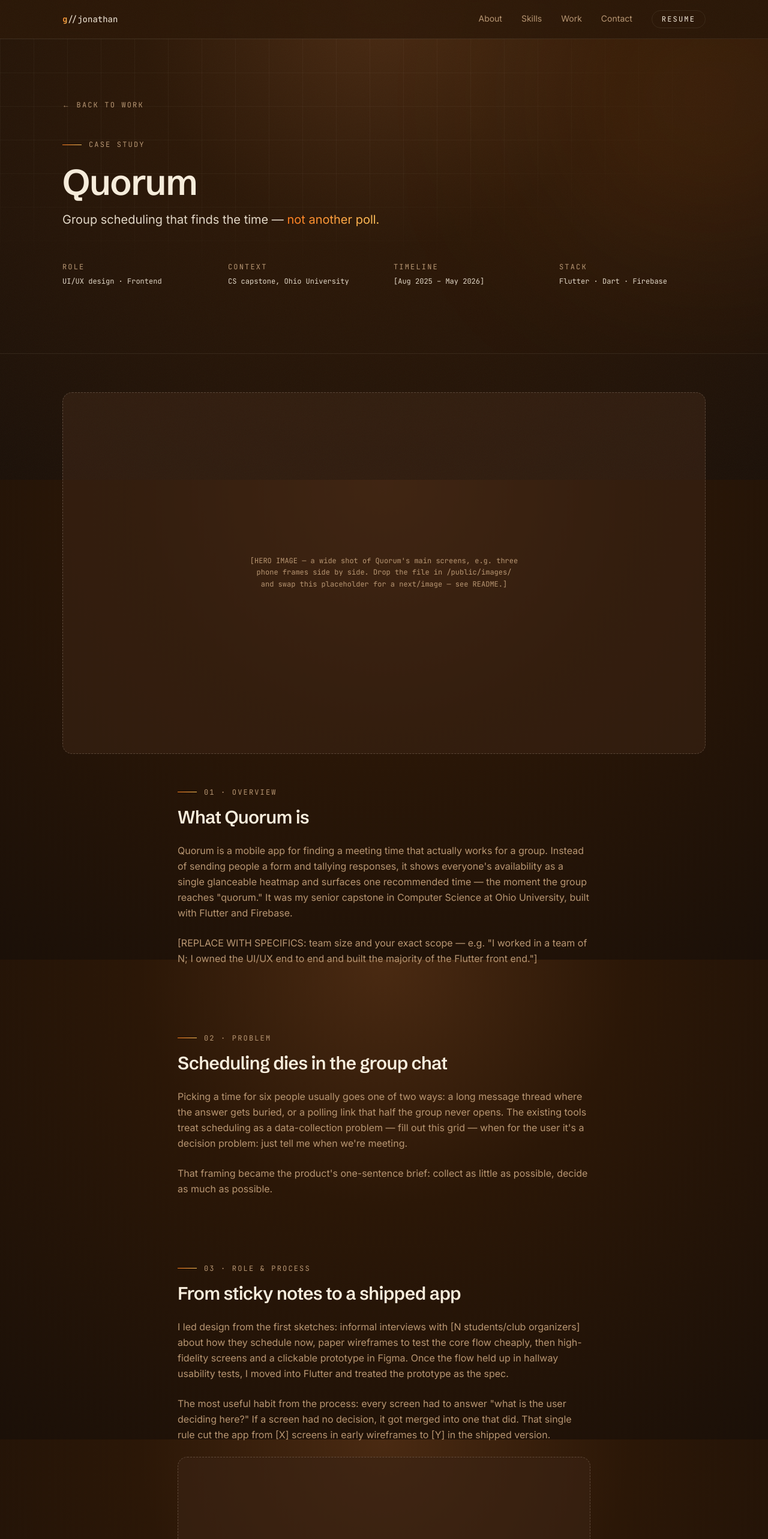
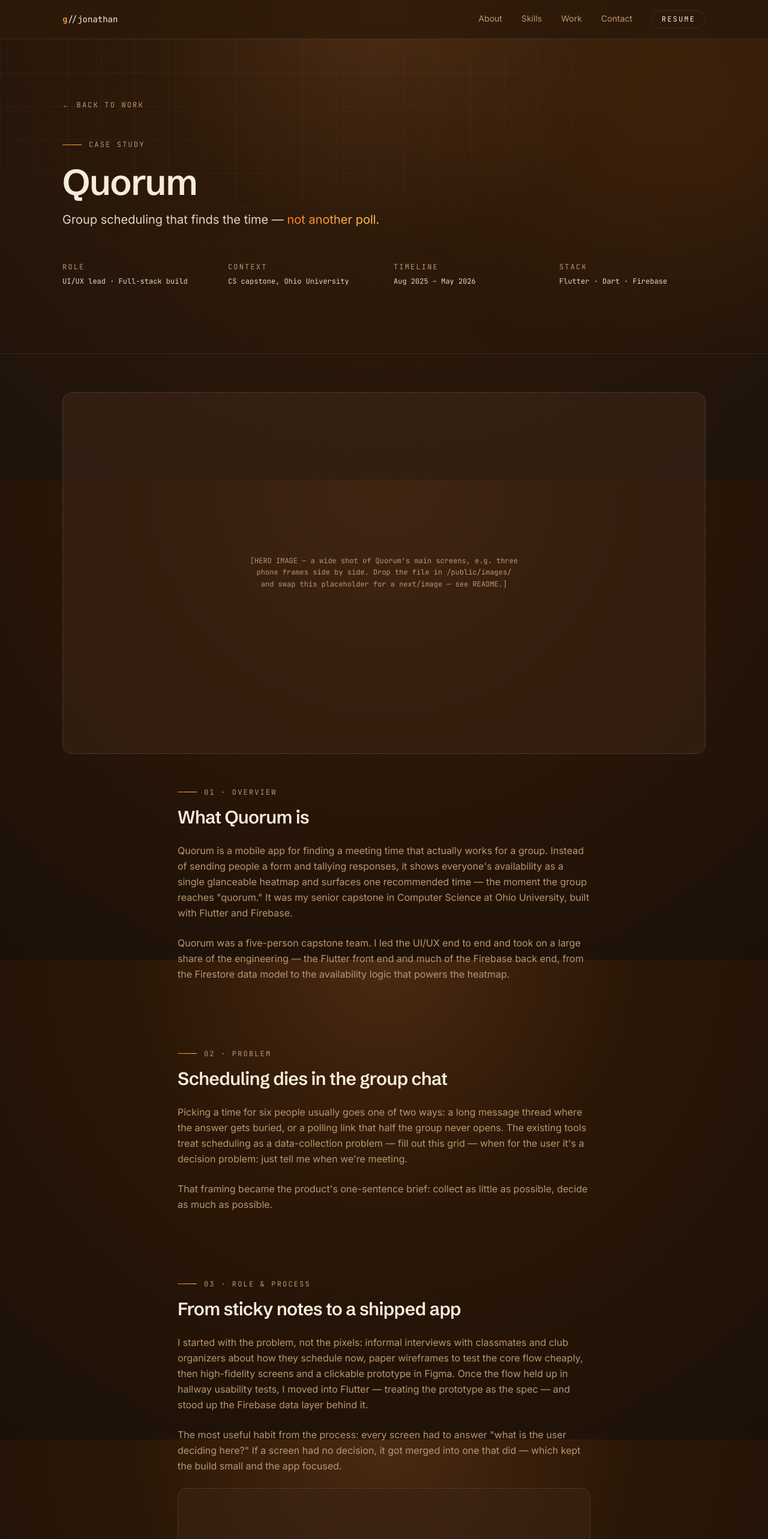
Before and after one commit to Jon-G-Schaf/portfolio, a Next.js app: page /work/quorum in a window 1280 px wide. Shown: the top 2566 px of the page at 60% size. Built offline with nearby package versions, Linux system fonts and the light colour scheme.

Commit message:
Reframe Quorum case study full-stack; correct to Android-only and account-required

```diff
--- a/app/work/quorum/page.jsx
+++ b/app/work/quorum/page.jsx
@@ -107,9 +107,9 @@
             <Reveal delay={0.16}>
               <dl className="mt-14 grid grid-cols-2 gap-x-8 gap-y-6 font-mono text-xs sm:grid-cols-4">
                 {[
-                  ["Role", "UI/UX design · Frontend"],
+                  ["Role", "UI/UX lead · Full-stack build"],
                   ["Context", "CS capstone, Ohio University"],
-                  ["Timeline", "[Aug 2025 – May 2026]"],
+                  ["Timeline", "Aug 2025 – May 2026"],
                   ["Stack", "Flutter · Dart · Firebase"],
                 ].map(([term, detail]) => (
                   <div key={term}>
@@ -146,9 +146,10 @@
           </Reveal>
           <Reveal>
             <p>
-              [REPLACE WITH SPECIFICS: team size and your exact scope — e.g. "I
-              worked in a team of N; I owned the UI/UX end to end and built the
-              majority of the Flutter front end."]
+              Quorum was a five-person capstone team. I led the UI/UX end to end
+              and took on a large share of the engineering — the Flutter front end
+              and much of the Firebase back end, from the Firestore data model to
+              the availability logic that powers the heatmap.
             </p>
           </Reveal>
         </StudySection>
@@ -176,20 +177,20 @@
         <StudySection id="process" eyebrow="03 · Role & process" title="From sticky notes to a shipped app">
           <Reveal>
             <p>
-              I led design from the first sketches: informal interviews with
-              [N students/club organizers] about how they schedule now, paper
+              I started with the problem, not the pixels: informal interviews with
+              classmates and club organizers about how they schedule now, paper
               wireframes to test the core flow cheaply, then high-fidelity screens
               and a clickable prototype in Figma. Once the flow held up in hallway
-              usability tests, I moved into Flutter and treated the prototype as
-              the spec.
+              usability tests, I moved into Flutter — treating the prototype as the
+              spec — and stood up the Firebase data layer behind it.
             </p>
           </Reveal>
           <Reveal>
             <p>
               The most useful habit from the process: every screen had to answer
               "what is the user deciding here?" If a screen had no decision, it got
-              merged into one that did. That single rule cut the app from
-              [X] screens in early wireframes to [Y] in the shipped version.
+              merged into one that did — which kept the build small and the app
+              focused.
             </p>
           </Reveal>
           <Reveal>
@@ -234,19 +235,6 @@
             </Reveal>
 
             <Reveal>
-              <Decision title="Joining works before signing up">
-                <p>
-                  The person creating the event is motivated; the five people
-                  invited are not. Invites open straight into marking availability
-                  — no account required — and signup is offered only after someone
-                  has already gotten value from the app. [ADJUST IF YOUR AUTH FLOW
-                  DIFFERED.]
-                </p>
-                <ImagePlaceholder label="[SCREENSHOT — the invite / join flow.]" />
-              </Decision>
-            </Reveal>
-
-            <Reveal>
               <Decision title="Feedback in the small moments">
                 <p>
                   Marking availability animates the heatmap recalculating in real
@@ -263,20 +251,20 @@
         <StudySection id="tech" eyebrow="05 · Tech" title="Flutter + Firebase, and why">
           <Reveal>
             <p>
-              Flutter let one codebase target iOS and Android with full control
-              over the UI layer — important, because the design <em>was</em> the
-              product. Firebase covered auth and data: Firestore's realtime
-              listeners are what make the live-updating heatmap possible without
-              building sync infrastructure from scratch.
+              Flutter gave me a single codebase and full control over the UI
+              layer. Firebase covered auth and data, and because I
+              owned much of the back end, I designed the Firestore schema and the
+              availability-aggregation logic — Firestore's realtime listeners are
+              what make the live-updating heatmap possible without building sync
+              infrastructure from scratch.
             </p>
           </Reveal>
           <Reveal>
             <p>
-              The hard parts were the unglamorous ones: modeling availability so
-              concurrent edits merge cleanly, getting time zones right for groups
-              that span them, and keeping widget rebuilds cheap while the heatmap
-              updates live. [ADD OR ADJUST — name the actual hardest problem you
-              solved; this is a favorite interview question.]
+              The hard parts were the unglamorous back-end ones: modeling
+              availability so concurrent edits from different people merge cleanly,
+              getting time zones right for groups that span them, and keeping widget
+              rebuilds cheap while the heatmap recalculates live.
             </p>
           </Reveal>
         </StudySection>
@@ -285,19 +273,19 @@
         <StudySection id="outcome" eyebrow="06 · Outcome" title="What happened, and what I took from it">
           <Reveal>
             <div className="grid gap-4 sm:grid-cols-3">
-              <Metric value="[N]" label="[testers / pilot users during evaluation]" />
-              <Metric value="[X%]" label="[task completion or success rate in usability testing]" />
-              <Metric value="[A]" label="[grade, award, or showcase result — or delete this card]" />
+              <Metric value="5" label="Person capstone team I shared the build with" />
+              <Metric value="Android" label="Shipped from a single Flutter codebase" />
+              <Metric value="2 semesters" label="From first user interview to a working app" />
             </div>
           </Reveal>
           <Reveal>
             <p>
-              The biggest lesson wasn't technical. It was that the design work
-              done before code — the interviews, the paper tests, the "what is
-              the user deciding here?" rule — is what made the build go fast,
-              because almost nothing had to be redesigned mid-implementation.
-              That's the way I want to keep working: design first, then build
-              exactly that.
+              The biggest lesson was how much the work before code pays off. The
+              interviews, the paper tests, the "what is the user deciding here?"
+              rule — that up-front thinking is what let the build go fast, because
+              almost nothing had to be reworked mid-implementation. That's how I
+              want to keep working: understand the problem, design the solution,
+              then build the whole thing — front end and back — to match.
             </p>
           </Reveal>
         </StudySection>
```
